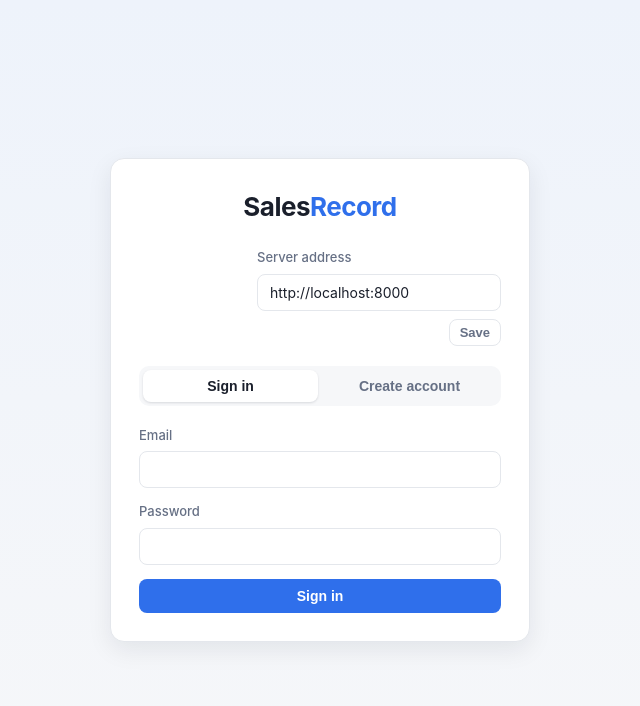
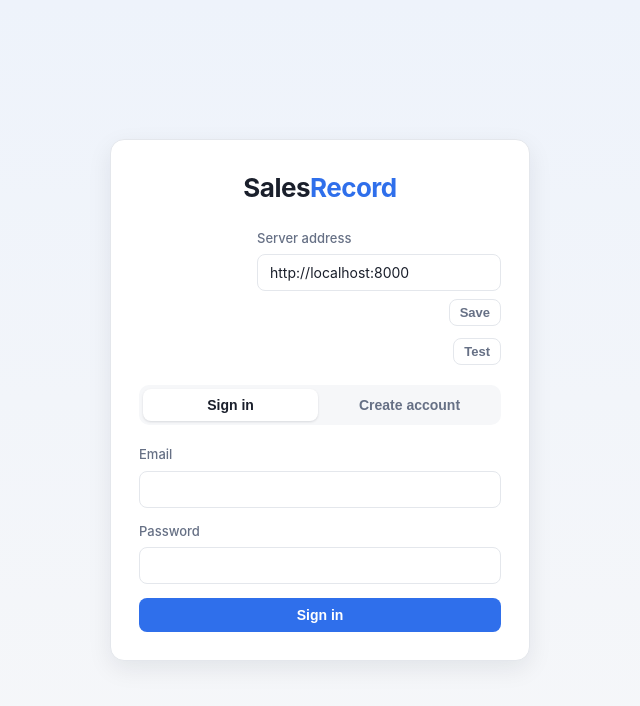
Before and after one commit to Sakshyam-Xtha/saralkitab, a React (Vite) app in the folder frontend/: page / in a window 1280 px wide. Shown: the top 706 px of the page, without its empty margins (320-960 px from the left). Built offline with nearby package versions, Linux system fonts and the light colour scheme.

Commit message:
Added server connection test on login screen

```diff
--- a/frontend/src/components/Auth.jsx
+++ b/frontend/src/components/Auth.jsx
@@ -9,6 +9,8 @@ export default function Auth({ onLogin }) {
   const [registerForm, setRegisterForm] = useState({ username: '', email: '', phone_num: '', password: '' })
   const [busy, setBusy] = useState(false)
   const [msg, setMsg] = useState(null)
+  const [serverMsg, setServerMsg] = useState(null)
+  const [testing, setTesting] = useState(false)
 
   const setLogin = (key) => (e) => setLoginForm((f) => ({ ...f, [key]: e.target.value }))
   const setRegister = (key) => (e) => setRegisterForm((f) => ({ ...f, [key]: e.target.value }))
@@ -22,6 +24,25 @@ export default function Auth({ onLogin }) {
     e.preventDefault()
     setBaseUrl(server)
     setMsg({ type: 'success', text: 'Server address saved.' })
+  }
+
+  const testServer = async () => {
+    setTesting(true)
+    setServerMsg(null)
+    const url = server.replace(/\/+$/, '')
+    try {
+      const res = await fetch(`${url}/products/`, { headers: { 'Content-Type': 'application/json' } })
+      setServerMsg({
+        type: 'success',
+        text: `Reachable! Server responded (HTTP ${res.status}). Save, then sign in.`,
+      })
+    } catch {
+      setServerMsg({
+        type: 'error',
+        text: `Not reachable at ${url}. Check the address and that the server runs with runserver 0.0.0.0:8000.`,
+      })
+    }
+    setTesting(false)
   }
 
   const handleLogin = async (e) => {
@@ -69,7 +90,11 @@ export default function Auth({ onLogin }) {
             />
           </Field>
           <button className="btn btn-ghost btn-sm" type="submit">Save</button>
+          <button className="btn btn-ghost btn-sm" type="button" onClick={testServer} disabled={testing}>
+            {testing ? 'Testing…' : 'Test'}
+          </button>
         </form>
+        <Message type={serverMsg?.type}>{serverMsg?.text}</Message>
         <Message type={msg?.type}>{msg?.text}</Message>
         <div className="auth-tabs">
           <button className={mode === 'login' ? 'auth-tab active' : 'auth-tab'} onClick={() => switchMode('login')}>
```
